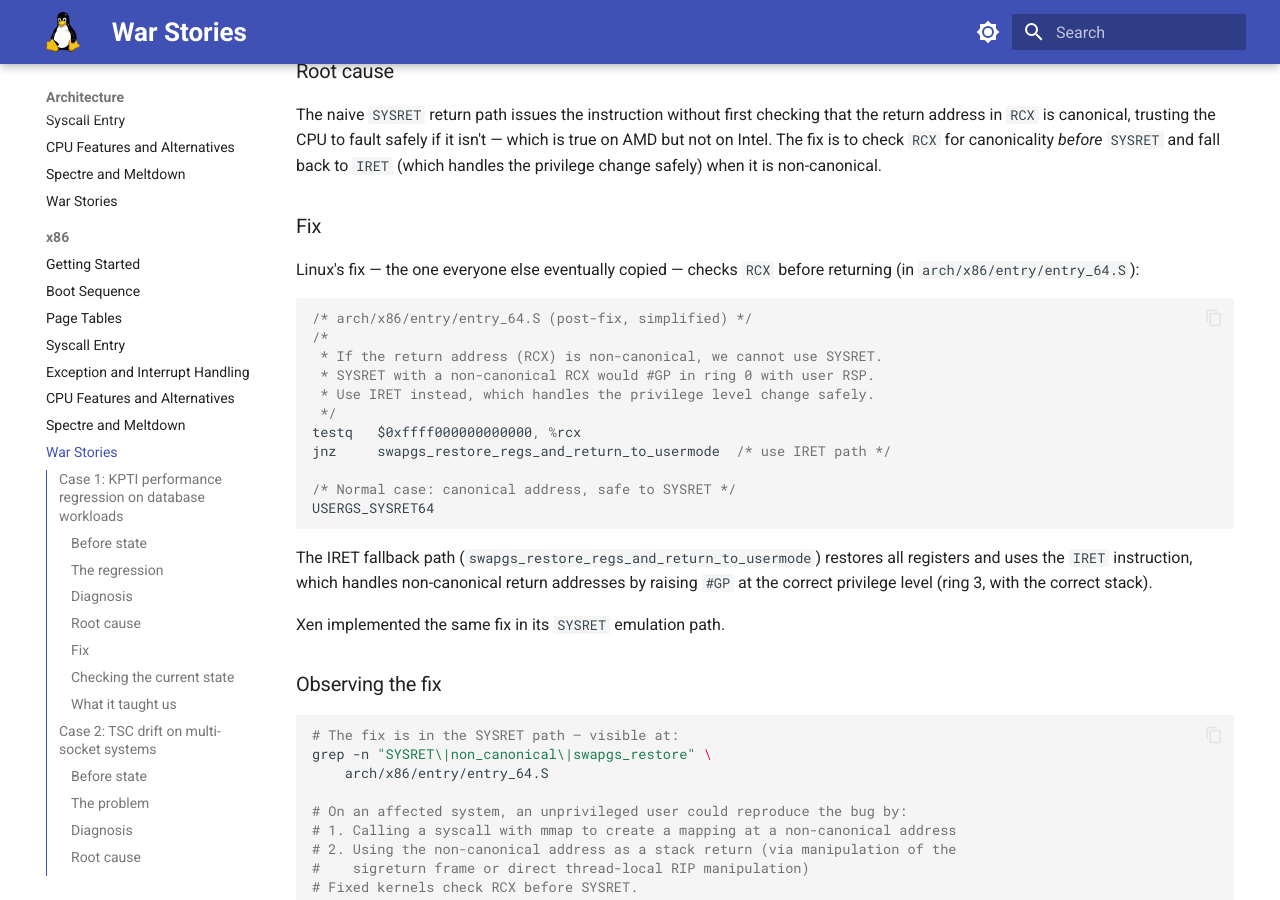
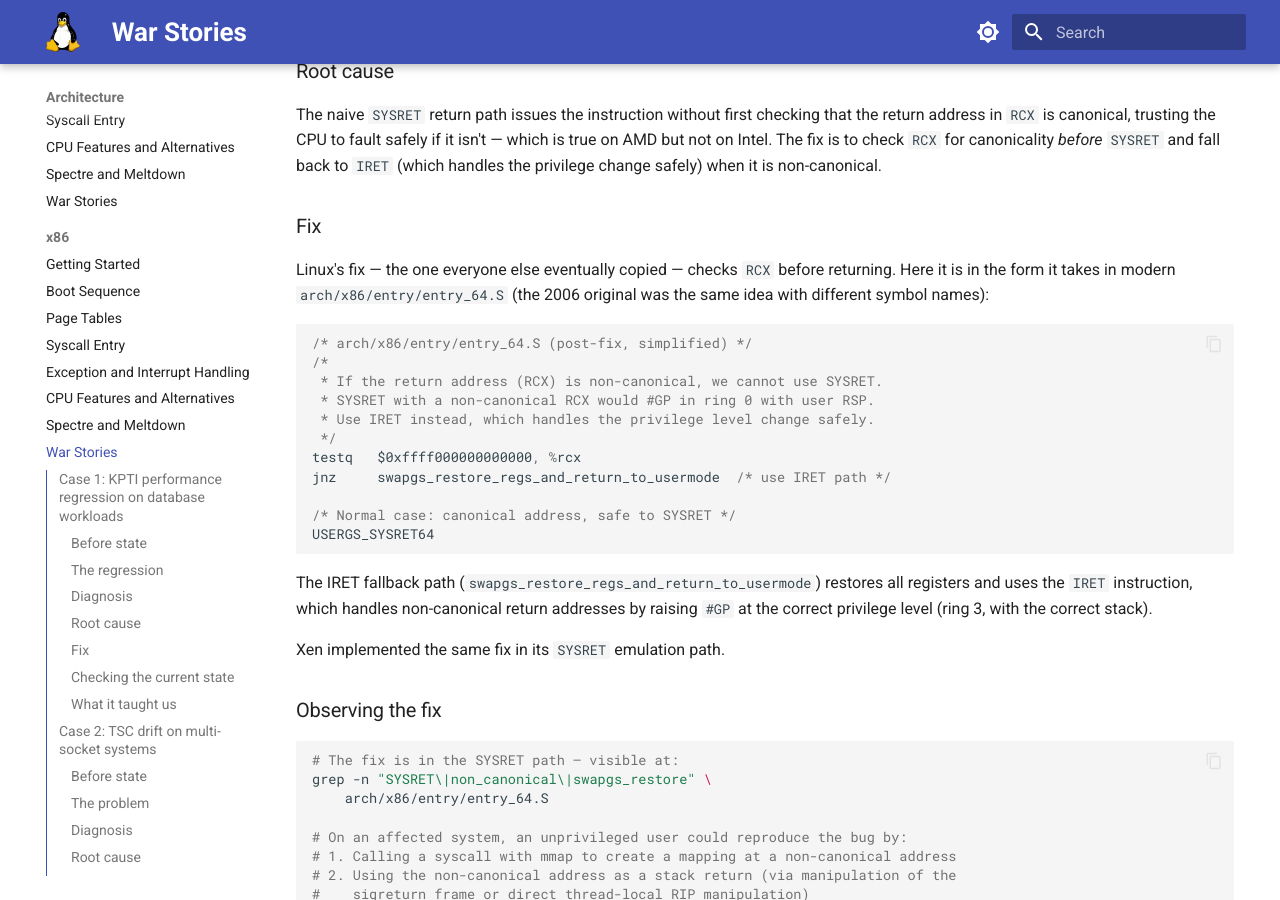
Before and after one commit to laveeshb/linux-kernel-internals, an MkDocs documentation site: the page built from docs/arch/x86/war-stories.md, in a window 1280 px wide and 900 px high, scrolled down 5745 px. Built offline with MkDocs 1.6.1 and Material for MkDocs 9.7.7, drawn with Linux system fonts in a browser that asks for light colours.

Commit message:
Clarify the fix snippet is modern entry_64.S, not the literal 2006 patch
The shown symbol names (swapgs_restore_regs_and_return_to_usermode,
USERGS_SYSRET64) are today's; note the 2006 fix was the same idea with
different names, to remove the anachronism.

````diff
--- a/docs/arch/x86/war-stories.md
+++ b/docs/arch/x86/war-stories.md
@@ -210,7 +210,7 @@ The naive `SYSRET` return path issues the instruction without first checking tha
 
 ### Fix
 
-Linux's fix — the one everyone else eventually copied — checks `RCX` before returning (in `arch/x86/entry/entry_64.S`):
+Linux's fix — the one everyone else eventually copied — checks `RCX` before returning. Here it is in the form it takes in modern `arch/x86/entry/entry_64.S` (the 2006 original was the same idea with different symbol names):
 
 ```c
 /* arch/x86/entry/entry_64.S (post-fix, simplified) */
````
